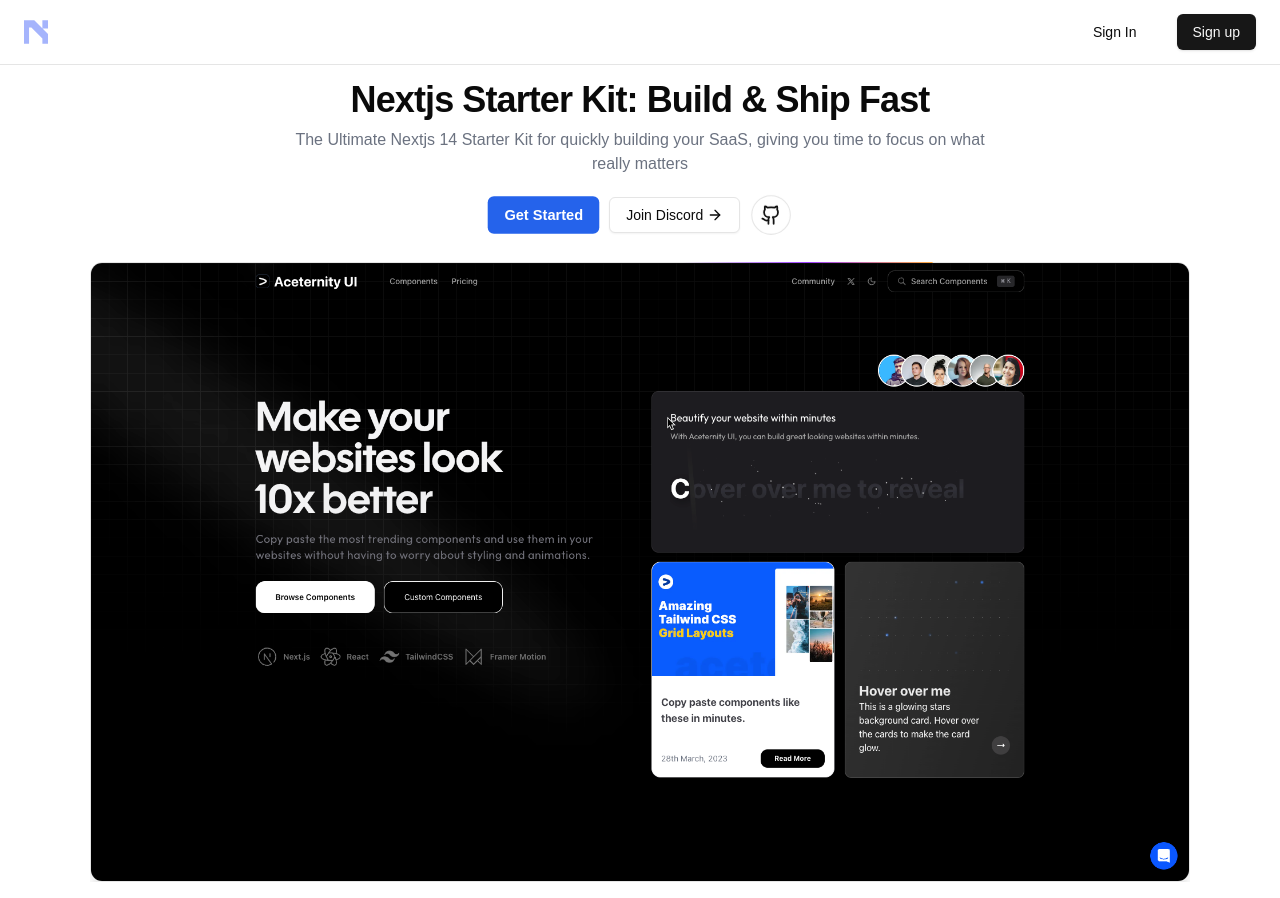
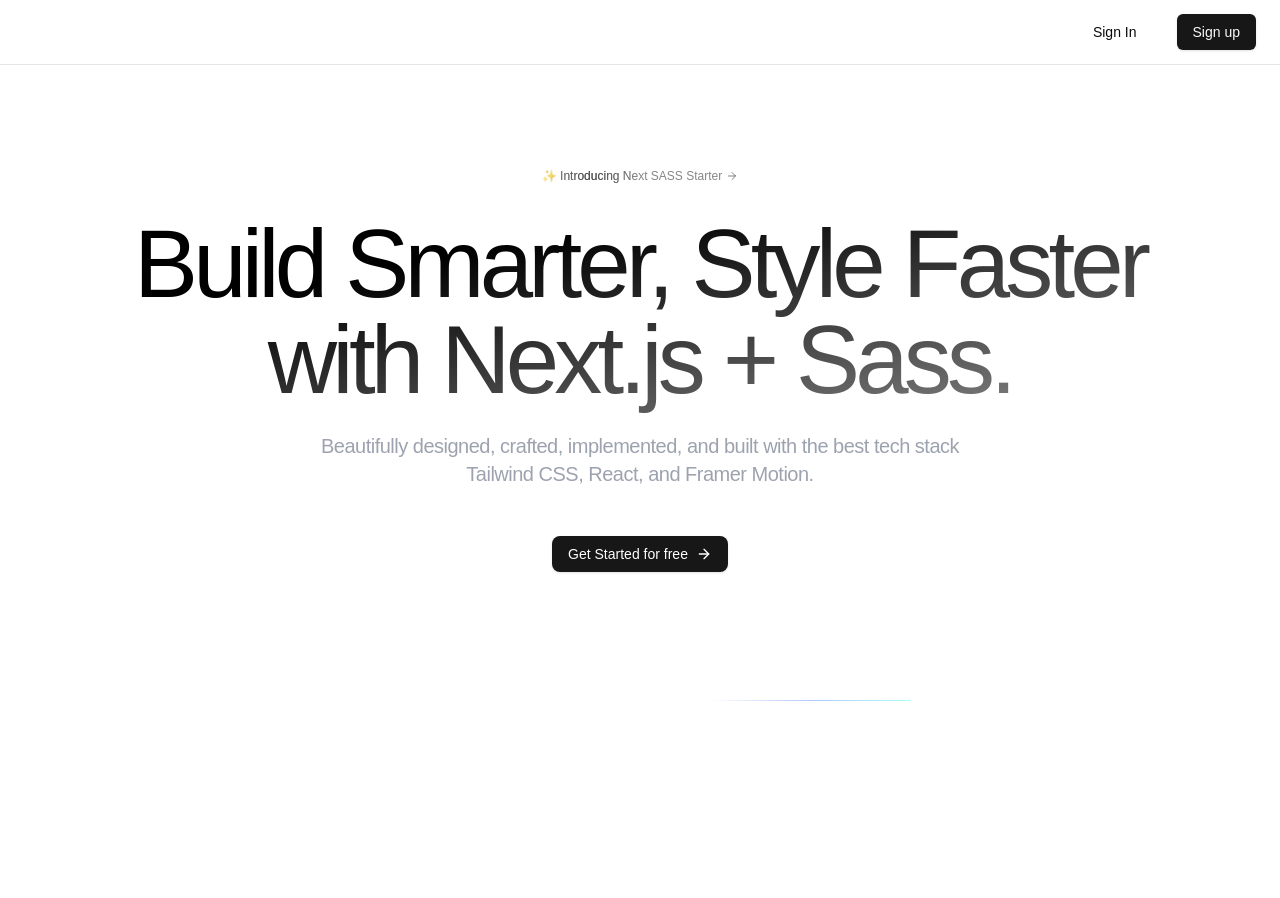
Before and after one commit to mageshyt/Nextjs-saas-starter, a Next.js app: page / in a window 1280 px wide. After the commit the page ends 800 px from the top, so only its background shows below. Built offline with nearby package versions, Linux system fonts and the light colour scheme.

Commit message:
:feat: Enhance HeroSection with animated shiny text and new styling; update global colors

```diff
--- a/app/(marketing)/components/hero-section.tsx
+++ b/app/(marketing)/components/hero-section.tsx
@@ -1,68 +1,70 @@
-import { ArrowRight, Github } from 'lucide-react';
-import Link from "next/link";
-import Image from 'next/image';
+"use client"
+import AnimatedShinyText from '@/components/ui/animated-shiny-text'
 import { Button } from '@/components/ui/button'
-import { BorderBeam } from '@/components/ui/border-beam';
+import { ArrowRightIcon } from 'lucide-react'
+import { useRef } from 'react'
+import { useInView } from 'framer-motion'
+import { BorderBeam } from '@/components/ui/border-beam'
+import Image from 'next/image'
 
-export default function HeroSection() {
+const HeroSection = () => {
+  const ref = useRef(null);
+  const inView = useInView(ref, { once: true, margin: '-100px' });
   return (
-    <section className='flex flex-col items-center justify-center leading-6 mt-[3rem]' aria-label="Nextjs Starter Kit Hero">
-      <h1 className={` text-2xl sm:text-2xl md:text-3xl lg:text-4xl scroll-m-20 font-semibold tracking-tight text-center max-w-[1120px] bg-gradient-to-b dark:text-white`}>
-        Nextjs Starter Kit: Build & Ship Fast
+    <section id='hero-section' className='relative mx-auto mt-32 max-w-[80rem] px-6 text-center md:px-8'>
+      {/* Animated Shiny Text */}
+      <div className='backdrop-filter-[12px] inline-flex h-8 items-center justify-between rounded-full border border-white/5 bg-white/10 px-3 text-xs text-white dark:text-black transition-all ease-in hover:cursor-pointer hover:bg-white/20 group gap-1 translate-y-[-1rem] animate-fade-in opacity-0'>
+        <AnimatedShinyText className='inline-flex items-center justify-center'>
+          <span>✨ Introducing Next SASS Starter</span>{' '}
+          <ArrowRightIcon className='ml-1 size-3 transition-transform duration-300 ease-in-out group-hover:translate-x-0.5' />
+        </AnimatedShinyText>
+      </div>
+
+      {/* Hero Section */}
+      <h1
+        className='bg-gradient-to-br dark:from-white from-black from-30% dark:to-white/40 to-black/40 bg-clip-text py-6 text-5xl font-medium leading-none tracking-tighter text-transparent text-balance sm:text-6xl md:text-7xl lg:text-8xl translate-y-[-1rem] animate-fade-in opacity-0 [--animation-delay:200ms]'
+      >
+        Build Smarter, Style Faster
+        <br className='hidden md:block' />
+        with Next.js + Sass.
       </h1>
-      <p className="mx-auto max-w-[700px] text-gray-500 text-center mt-2 dark:text-gray-400">
-        The Ultimate Nextjs 14 Starter Kit for quickly building your SaaS, giving you time to focus on what really matters
+      <p className='mb-12 text-lg tracking-tight text-gray-400 md:text-xl text-balance translate-y-[-1rem] animate-fade-in opacity-0 [--animation-delay:400ms]'>
+        Beautifully designed, crafted, implemented, and built with the best tech stack
+        <br className='hidden md:block' /> Tailwind CSS, React, and Framer Motion.
       </p>
-      <div className="flex justify-center items-center gap-3">
-        <Link href="/dashboard" className="mt-5">
-          <Button className="animate-buttonheartbeat rounded-md bg-blue-600 hover:bg-blue-500 text-sm font-semibold text-white">
-            Get Started
-          </Button>
-        </Link>
 
-        <Link
-          href="https://discord.gg/HUcHdrrDgY"
-          target='_blank'
-          className="mt-5"
-          aria-label="Join Discord (opens in a new tab)"
-        >
-          <Button variant="outline" className="flex gap-1">
-            Join Discord
-            <ArrowRight className='w-4 h-4' aria-hidden="true" />
-          </Button>
-        </Link>
-        <Link
-          href="https://github.com/michaelshimeles/nextjs14-starter-template"
-          target='_blank'
-          className='animate-buttonheartbeat border p-2 rounded-full mt-5 hover:dark:bg-black hover:cursor-pointer'
-          aria-label="View NextJS 14 Starter Template on GitHub"
-        >
-          <Github className='w-5 h-5' aria-hidden="true" />
-        </Link>
-      </div>
-      <div>
-        <div className="relative flex max-w-6xl justify-center overflow-hidden mt-7">
-          <div className="relative rounded-xl">
-            <Image
-              src="/banner.png"
-              alt="Nextjs Starter Kit Dashboard Preview"
-              width={1100}
-              height={550}
-              priority={true}
-              className="block rounded-[inherit] border object-contain shadow-lg dark:hidden"
-            />
-            <Image
-              src="/banner.png"
-              width={1100}
-              height={550}
-              alt="Nextjs Starter Kit Dark Mode Dashboard Preview"
-              priority={true}
-              className="dark:block rounded-[inherit] border object-contain shadow-lg hidden"
-            />
-            <BorderBeam size={250} duration={12} delay={9} />
-          </div>
+      {/* Get Started */}
+      <Button className='translate-y-[-1rem]  animate-fade-in gap-1 rounded-lg text-white dark:text-black opacity-0 ease-in-out [--animation-delay:600ms]'>
+        <span>Get Started for free </span>
+        <ArrowRightIcon className='ml-1 size-4 transition-transform duration-300 ease-in-out group-hover:translate-x-1' />
+      </Button>
+
+
+      <div
+        ref={ref}
+        className='relative mt-[8rem] animate-fade-up opacity-0 [--animation-delay:400ms] [perspective:2000px] after:absolute after:inset-0 after:z-50 after:[background:linear-gradient(to_top,hsl(var(--background))_30%,transparent)]'>
+        <div
+          className={`rounded-xl border border-white/10 bg-white bg-opacity-[0.01] before:absolute before:bottom-1/2 before:left-0 before:top-0 before:h-full before:w-full before:opacity-0 before:[filter:blur(180px)] before:[background-image:linear-gradient(to_bottom,var(--primary-color),var(--primary-color),transparent_40%)] ${inView ? 'before:animate-image-glow' : ''
+            }`}>
+          <BorderBeam
+            size={200}
+            duration={12}
+            delay={11}
+            colorFrom='var(--primary-color)'
+            colorTo='var(--secondary-color)'
+          />
+          <Image
+            src='/banner.png'
+            className='hidden relative w-full h-full rounded-[inherit] border object-contain dark:block'
+            width={1336}
+            height={800}
+            alt='Hero Image'
+          />
         </div>
       </div>
+
     </section>
   )
 }
+
+export default HeroSection
--- a/app/(marketing)/page.tsx
+++ b/app/(marketing)/page.tsx
@@ -6,7 +6,7 @@
 const MarketkingPage = () => {
   return (
     <div>
-      <HeroSection />
+      <HeroSection/>
     </div>
   )
 }
--- a/app/globals.css
+++ b/app/globals.css
@@ -33,7 +33,15 @@
     --chart-4: 43 74% 66%;
     --chart-5: 27 87% 67%;
     --radius: 0.5rem;
+
+    --primary-color: #7afff4;
+    /* Represents the main accent color */
+    --secondary-color: #8baafe;
+    /* For supporting UI elements */
+    --tertiary-color: #7ac1ff;
+    /* Complementary accent color */
   }
+
   .dark {
     --background: 0 0% 3.9%;
     --foreground: 0 0% 98%;
@@ -66,6 +74,7 @@
   * {
     @apply border-border;
   }
+
   body {
     @apply bg-background text-foreground;
   }
--- /dev/null
+++ b/components/ui/animated-shiny-text.tsx
@@ -0,0 +1,40 @@
+import { CSSProperties, FC, ReactNode } from "react";
+
+import { cn } from "@/lib/utils";
+
+interface AnimatedShinyTextProps {
+  children: ReactNode;
+  className?: string;
+  shimmerWidth?: number;
+}
+
+const AnimatedShinyText: FC<AnimatedShinyTextProps> = ({
+  children,
+  className,
+  shimmerWidth = 100,
+}) => {
+  return (
+    <p
+      style={
+        {
+          "--shiny-width": `${shimmerWidth}px`,
+        } as CSSProperties
+      }
+      className={cn(
+        "mx-auto max-w-md text-neutral-600/70 dark:text-neutral-400/70",
+
+        // Shine effect
+        "animate-shiny-text bg-clip-text bg-no-repeat [background-position:0_0] [background-size:var(--shiny-width)_100%] [transition:background-position_1s_cubic-bezier(.6,.6,0,1)_infinite]",
+
+        // Shine gradient
+        "bg-gradient-to-r from-transparent via-black/80 via-50% to-transparent  dark:via-white/80",
+
+        className,
+      )}
+    >
+      {children}
+    </p>
+  );
+};
+
+export default AnimatedShinyText;
```
Also changed, not shown: public/logo.svg.
